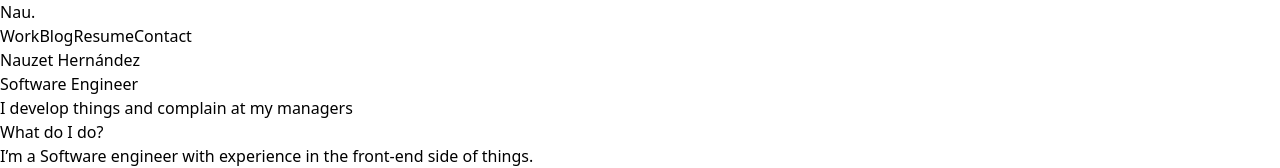
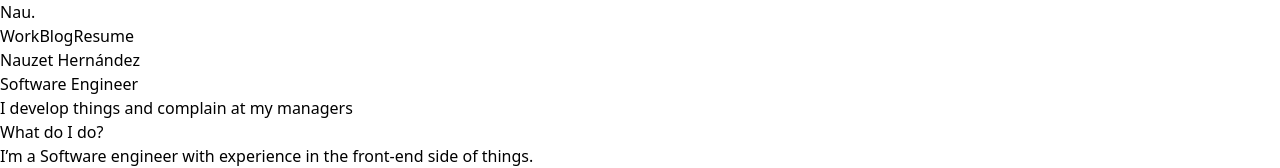
Before and after one commit to NauzetAduen/nauzet-blog, a Next.js app: page / in a window 1280 px wide. Shown: the top 168 px of the page. Built offline with nearby package versions, Linux system fonts and the light colour scheme.

Commit message:
Remove contact link from appbar

```diff
--- a/app/components/appbar.tsx
+++ b/app/components/appbar.tsx
@@ -16,7 +16,6 @@ export default function AppBar() {
                         <AppBarLink text="Work" path="work" />
                         <AppBarLink text="Blog" path="blog" />
                         <AppBarLink text="Resume" path="resume.pdf" />
-                        <AppBarLink text="Contact" path="contact" />
                     </div>
                 </div>
             </div>
```
